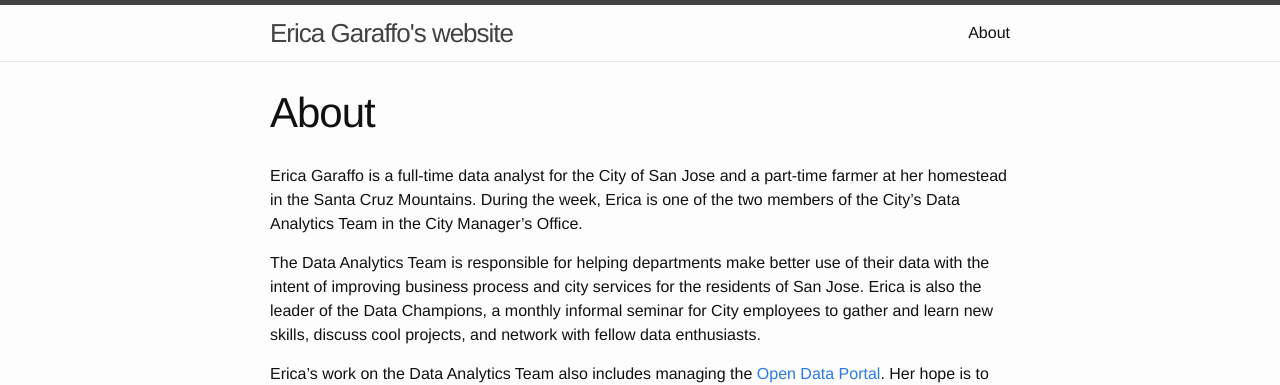
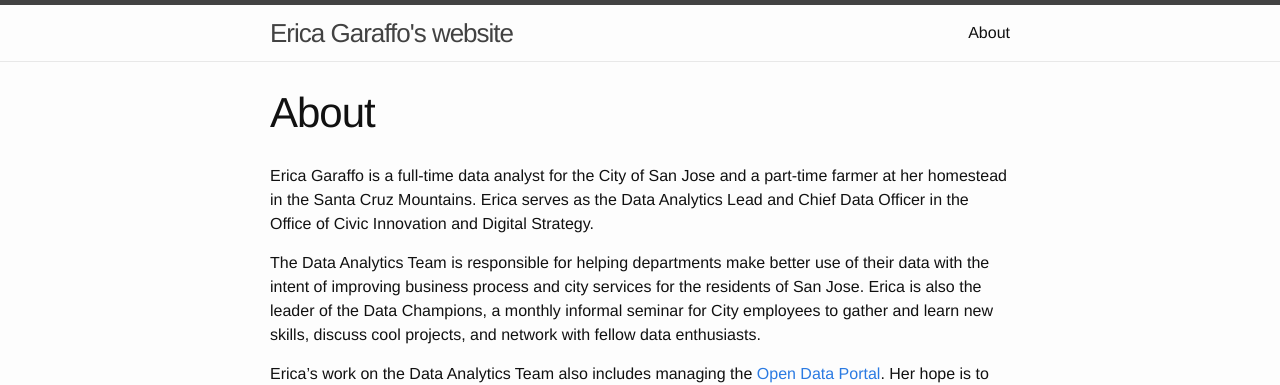
Before and after one commit to ericagaraffo/ericagaraffo.github.io, a Jekyll site: the page built from about.md, in a window 1280 px wide. Shown: the top 385 px of the page. Built offline with Jekyll 4.4.1, drawn with Linux system fonts in a browser that asks for light colours.

Commit message:
changing job

```diff
--- a/about.md
+++ b/about.md
@@ -4,7 +4,7 @@ title: About
 permalink: /about/
 ---
 
-Erica Garaffo is a full-time data analyst for the City of San Jose and a part-time farmer at her homestead in the Santa Cruz Mountains.  During the week, Erica is one of the two members of the City's Data Analytics Team in the City Manager's Office.
+Erica Garaffo is a full-time data analyst for the City of San Jose and a part-time farmer at her homestead in the Santa Cruz Mountains.  Erica serves as the Data Analytics Lead and Chief Data Officer in the Office of Civic Innovation and Digital Strategy.
 
 The Data Analytics Team is responsible for helping departments make better use of their data with the intent of improving business process and city services for the residents of San Jose.  Erica is also the leader of the Data Champions, a monthly informal seminar for City employees to gather and learn new skills, discuss cool projects, and network with fellow data enthusiasts.
 
```
